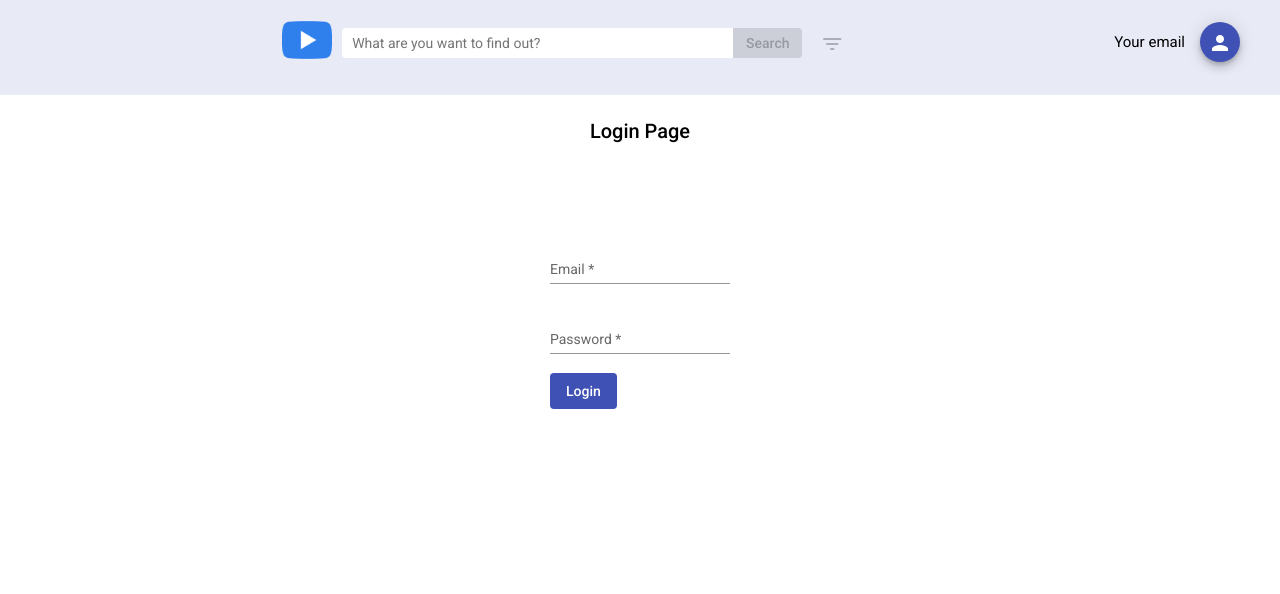
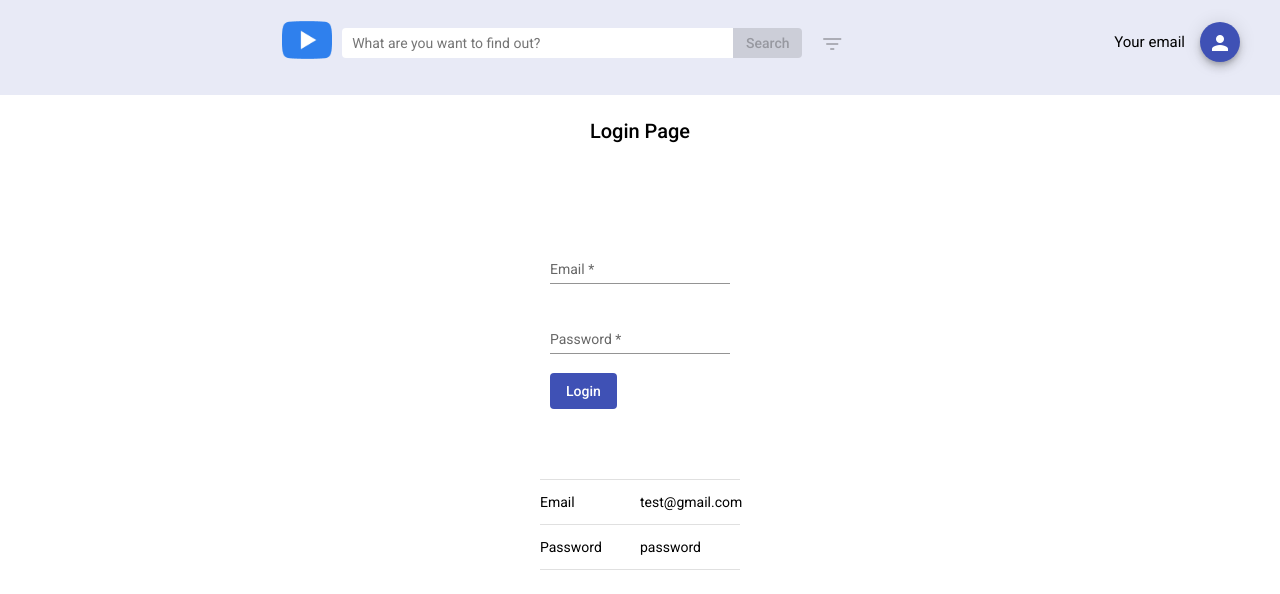
Before and after one commit to andreygp5/youtube-client-app, an Angular app: page /auth/login in a window 1280 px wide. Shown: the top 594 px of the page. Built offline with nearby package versions, Linux system fonts and the light colour scheme.

Commit message:
feat: add test values component

```diff
--- a/src/app/app.component.scss
+++ b/src/app/app.component.scss
@@ -1,5 +1,5 @@
 .wrapper {
-  padding: 20px;
+  padding: 20px 20px 60px;
 }
 
 .container {
--- a/src/app/auth/auth.module.ts
+++ b/src/app/auth/auth.module.ts
@@ -4,10 +4,12 @@ import { ReactiveFormsModule } from '@angular/forms';
 import { AuthRoutingModule } from './auth-routing.module';
 import { LoginComponent } from './pages/login/login.component';
 import { SharedModule } from '../shared/shared.module';
+import { TestValuesComponent } from './components/test-values/test-values.component';
 
 @NgModule({
   declarations: [
     LoginComponent,
+    TestValuesComponent,
   ],
   imports: [
     CommonModule,
--- /dev/null
+++ b/src/app/auth/components/test-values/test-values.component.html
@@ -0,0 +1,25 @@
+<mat-divider></mat-divider>
+
+<div class='test-row'>
+  <p class='test-row__name'>
+    Email
+  </p>
+
+  <p class='test-row__value'>
+    {{ TEST_EMAIL }}
+  </p>
+</div>
+
+<mat-divider></mat-divider>
+
+<div class='test-row'>
+  <p class='test-row__name'>
+    Password
+  </p>
+
+  <p class='test-row__value'>
+    {{ TEST_PASSWORD }}
+  </p>
+</div>
+
+<mat-divider></mat-divider>
--- /dev/null
+++ b/src/app/auth/components/test-values/test-values.component.scss
@@ -0,0 +1,11 @@
+:host {
+  display: grid;
+  grid-template-rows: repeat(2, auto);
+}
+
+.test-row {
+  display: grid;
+  grid-template-columns: repeat(2, 100px);
+
+  margin: 12px 0 0 0;
+}
--- /dev/null
+++ b/src/app/auth/components/test-values/test-values.component.ts
@@ -0,0 +1,19 @@
+import { Component, OnInit } from '@angular/core';
+import { TEST_EMAIL, TEST_PASSWORD } from '../../../core/constants/test.values';
+
+@Component({
+  selector: 'app-test-values',
+  templateUrl: './test-values.component.html',
+  styleUrls: ['./test-values.component.scss'],
+})
+export class TestValuesComponent implements OnInit {
+  public TEST_EMAIL: string = TEST_EMAIL;
+  public TEST_PASSWORD: string = TEST_PASSWORD;
+
+  constructor() {
+  }
+
+  ngOnInit(): void {
+  }
+
+}
--- a/src/app/auth/pages/login/login.component.html
+++ b/src/app/auth/pages/login/login.component.html
@@ -1,5 +1,4 @@
 <h2 class='title'>Login Page</h2>
-
 <div class='form-container'>
   <form (ngSubmit)='onFormSubmit()' class='form' [formGroup]="loginForm">
     <div class='form__row'>
@@ -18,4 +17,7 @@
 
     <button color='primary' mat-flat-button type='submit' [disabled]='isButtonDisabled'>Login</button>
   </form>
+
+  <app-test-values></app-test-values>
+
 </div>
--- a/src/app/auth/pages/login/login.component.scss
+++ b/src/app/auth/pages/login/login.component.scss
@@ -7,5 +7,10 @@
   padding-top: 70px;
 
   display: flex;
-  justify-content: center;
+  align-items: center;
+  flex-direction: column;
 }
+
+.form {
+  padding-bottom: 70px;
+}
--- a/src/app/auth/services/auth.service.ts
+++ b/src/app/auth/services/auth.service.ts
@@ -2,6 +2,7 @@ import { Injectable } from '@angular/core';
 import { BehaviorSubject, Observable } from 'rxjs';
 import { Router } from '@angular/router';
 import { AuthTokenService } from './auth-token.service';
+import { TEST_EMAIL, TEST_PASSWORD } from '../../core/constants/test.values';
 
 @Injectable({
   providedIn: 'root',
@@ -9,8 +10,8 @@ import { AuthTokenService } from './auth-token.service';
 export class AuthService {
   public isLoggedIn: BehaviorSubject<boolean> = new BehaviorSubject<boolean>(this.getIsLoggedIn());
 
-  private TEST_EMAIL: string = 'test@gmail.com';
-  private TEST_PASSWORD: string = 'password';
+  private TEST_EMAIL: string = TEST_EMAIL;
+  private TEST_PASSWORD: string = TEST_PASSWORD;
 
   constructor(private authTokenService: AuthTokenService, private router: Router) {
   }
--- /dev/null
+++ b/src/app/core/constants/test.values.ts
@@ -0,0 +1,2 @@
+export const TEST_EMAIL = 'test@gmail.com';
+export const TEST_PASSWORD = 'password';
--- a/src/app/shared/modules/material/material.module.ts
+++ b/src/app/shared/modules/material/material.module.ts
@@ -10,6 +10,7 @@ import { MatGridListModule } from '@angular/material/grid-list';
 import { MatFormFieldModule } from '@angular/material/form-field';
 import { MatSnackBarModule } from '@angular/material/snack-bar';
 import { MatMenuModule } from '@angular/material/menu';
+import { MatDividerModule } from '@angular/material/divider';
 
 @NgModule({
   declarations: [],
@@ -25,6 +26,7 @@ import { MatMenuModule } from '@angular/material/menu';
     MatFormFieldModule,
     MatSnackBarModule,
     MatMenuModule,
+    MatDividerModule,
   ],
   exports: [
     MatButtonModule,
@@ -37,6 +39,7 @@ import { MatMenuModule } from '@angular/material/menu';
     MatFormFieldModule,
     MatSnackBarModule,
     MatMenuModule,
+    MatDividerModule,
   ],
 })
 export class MaterialModule {
```
